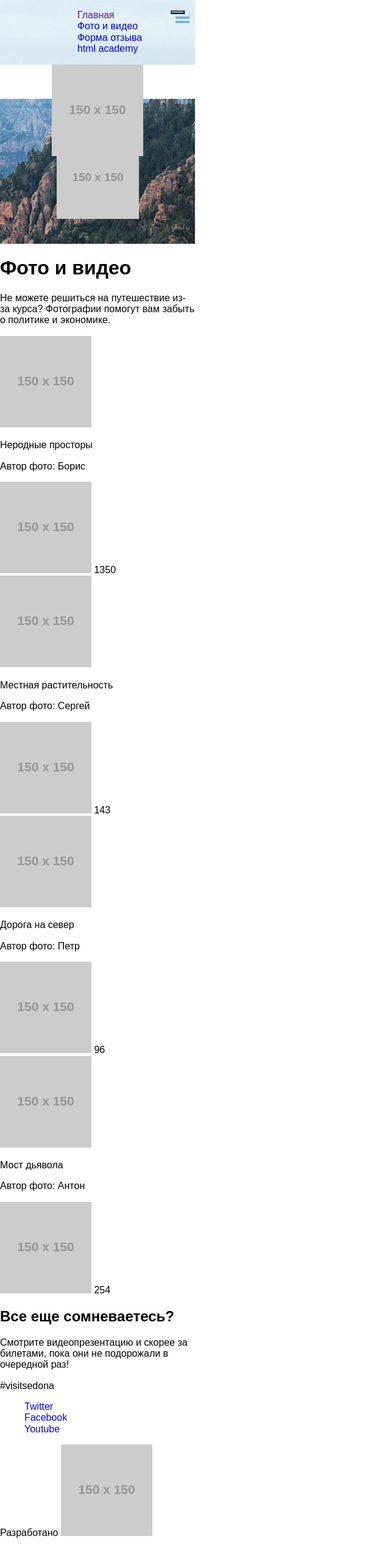
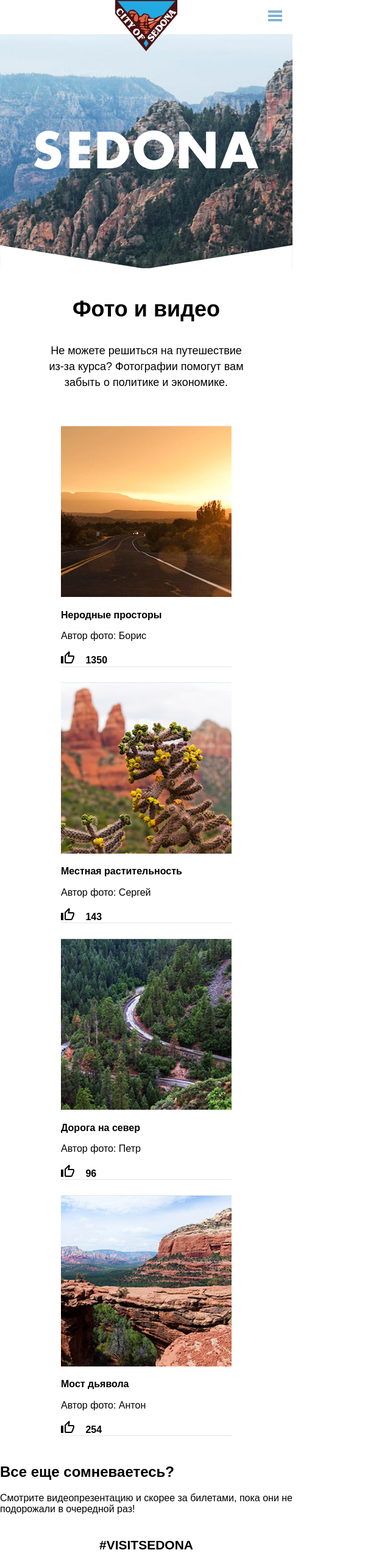
Before and after one commit to HerzogKlaus/1546623-sedona-20, a website: page source/photo.html in a window 1280 px wide. Shown: the top 2560 px of the page at 61% size, without its empty margins (0-640 px from the left). Before the commit the page ends 2524 px from the top, so only its background shows below. Drawn offline with nearby package versions, Linux system fonts and the light colour scheme; files that its build step writes are made by us from their sources; placeholder pictures from the web are drawn by us.

Commit message:
module3-task1

```diff
--- a/source/less/blocks/advantages.less
+++ b/source/less/blocks/advantages.less
@@ -14,15 +14,18 @@
     text-transform: uppercase;
     font-style: normal;
     font-weight: bold;
-    line-height: 26px;
+    line-height: @main-line-height;
   }
 
   &__desc{
     text-align: center;
     text-transform: uppercase;
-    line-height: 26px;
+    line-height: @main-line-height;
   }
 
+  &__icons{
+    padding: 35px 25px;
+  }
 }
 
 .advantage{
@@ -32,23 +35,53 @@
     justify-content: space-between;
     align-items: center;
     flex-direction: column;
-    background-color: @bg-blue;
-    padding: 55px 0 39px 0;
+    background-color: @main-blue;
+    padding: 84px 0 39px 0;
   }
 
   &--gray{
     background: @bg-gray;
-    color: #000
+    width: 100%;
+    display: flex;
+    flex-direction: column;
+    justify-content: center;
+    align-items: center;
+    padding-bottom: 25px;
+    padding-top: 25px;
+
+    & .advantage__title{
+      color: #000;
+    }
+
+    & .advantage__number{
+      color: #000;
+    }
+
+    & .advantage__desc{
+      color: #000;
+      width: 68%;
+    }
+
+    &:after{
+      content: ".";
+      width: 70%;
+      background: #D6D6D6;
+      height: 1px;
+    }
+
+    &:nth-last-child(1):after{
+      display: none;
+    }
   }
 
   &__title{
     color: #fff;
     font-size: @main-font-size;
-    line-height: 26px;
+    line-height: @main-line-height;
   }
 
   &__number{
-    line-height: 26px;
+    line-height: @main-line-height;
     color: #fff;
     text-align: center;
     &:before{
@@ -62,11 +95,35 @@
   &__triangle{
     position: absolute;
     top: 0;
+    width: 100%;
   }
 
   &__desc{
     text-transform: uppercase;
     color: #fff;
-    line-height: 26px;
+    line-height: @main-line-height;
   }
+
+  &__image{
+    width: 100%;
+      & img{
+        width: 100%;
+      }
+  }
+
+  &__icon{
+    &-title{
+      text-transform: uppercase;
+      font-size: @main-font-size;
+      line-height: @main-line-height
+    }
+    &-desc{
+      text-transform: uppercase;
+      font-size: @main-font-size;
+      line-height: @main-line-height;
+      width: 75%;
+      padding-left: 45px;
+    }
+  }
+  text-align: left;
 }
--- a/source/less/blocks/footer.less
+++ b/source/less/blocks/footer.less
@@ -1,2 +1,44 @@
 @import "../variables.less";
 @import "../mixins.less";
+
+.footer{
+  display: flex;
+  flex-direction: column;
+  justify-content: center;
+  align-items: center;
+
+  &__hashtag{
+    font-size: 21px;
+    font-weight: bold;
+    text-transform: uppercase;
+  }
+
+  &__social-links ul{
+    display: flex;
+    flex-direction: row;
+    padding: 0;
+  }
+
+  &__social-links li{
+    width: 46px;
+    height: 48px;
+    background: @main-blue;
+    display: flex;
+    justify-content: center;
+    align-items: center;
+    margin: 0px 6px;
+  }
+
+  &__copyright{
+    display: flex;
+    justify-content: center;
+    align-items: center;
+    text-transform: uppercase;
+    padding-top: 15px;
+    padding-bottom: 26px;
+  }
+}
+
+.copyright__title{
+  margin-right: 6px;
+}
--- a/source/less/blocks/header.less
+++ b/source/less/blocks/header.less
@@ -3,7 +3,7 @@
 @import "../normalize.less";
 
 body {
-  width: 320px;
+  width: 480px;
   font-family: @main-font;
 }
 
@@ -20,34 +20,37 @@ ul{
   background: url("../img/bg-back-mobile@1x.jpg") no-repeat center top / cover;
   display: flex;
   flex-direction: column;
-  justify-content: flex-start;
+  justify-content: center;
   align-items: center;
   position: relative;
-  height: 400px;
+  height: 440px;
 
   &__burger-menu {
     display: flex;
     flex-direction: column;
     position: absolute;
     right: 0;
+    top: 0;
+    z-index: 2;
     width: 23px;
     height: 4px;
-    background-color: @bg-blue;
+    background-color: @main-blue;
     margin-top: 17px;
     margin-right: 17px;
+    border: 0;
 
     &:before {
       content: " ";
       width: 23px;
       height: 4px;
-      background-color: @bg-blue;
+      background-color: @main-blue;
       margin-top: 7px;
     }
     &:after {
       content: " ";
       width: 23px;
       height: 4px;
-      background-color: @bg-blue;
+      background-color: @main-blue;
       margin-top: 3px;
     }
   }
@@ -58,21 +61,25 @@ ul{
     justify-content: center;
     background: #fff;
     height: 56px;
-    width: 320px;
+    width: 480px;
+    position: absolute;
+    top: 0;
+    left: 0;
   }
 
   &__title {
     display: flex;
     justify-content: center;
-    padding-top: 62px;
+    padding-top: 52px;
     img {
-      width: 90%;
+      width: 80%;
     }
   }
 
   &__triangle {
     position: absolute;
-    bottom: 0;
+    bottom: -1px;
     margin-top: 28px;
+    width: 100%;
   }
 }
--- a/source/less/blocks/photos.less
+++ b/source/less/blocks/photos.less
@@ -1,2 +1,53 @@
 @import "../variables.less";
 @import "../mixins.less";
+
+.photos {
+  display: flex;
+  flex-direction: column;
+  justify-content: center;
+  align-items: center;
+
+  &__header {
+    text-align: center;
+    font-size: @main-font-size;
+    line-height: @main-line-height;
+    display: flex;
+    flex-direction: column;
+    justify-content: center;
+    align-items: center;
+    padding-top: 30px;
+    padding-bottom: 40px;
+  }
+
+  &__desc {
+    width: 67%;
+  }
+}
+
+.photo {
+  display: flex;
+  flex-direction: column;
+  width: 100%;
+  padding-bottom: 25px;
+  &__title {
+    font-weight: bold;
+  }
+  &:before {
+    content: " ";
+    width: 100%;
+    height: 1px;
+    background: #e5e5e5;
+  }
+
+  &:after {
+    content: " ";
+    width: 100%;
+    height: 1px;
+    background: #e5e5e5;
+  }
+
+  &__likes-quantity {
+    margin-left: 14px;
+    font-weight: bold;
+  }
+}
--- a/source/less/variables.less
+++ b/source/less/variables.less
@@ -1,4 +1,6 @@
 @main-font: "PT Sans", "Arial", sans-serif;
 @main-font-size: 18px;
-@bg-blue: #81B3D2;
+@main-blue: #81B3D2;
+@main-blue-hover: #669EC0;
 @bg-gray: #EEEEEE;
+@main-line-height: 26px;
--- a/source/photo.html
+++ b/source/photo.html
@@ -9,26 +9,28 @@
 <body>
   <div class="wrapper">
     <header class="header">
-      <button class="header__burger-menu">
-      </button>
-      <nav class="header__menu header__menu--opened">
+      <span class="header__burger-menu">
+
+      </span>
+      <!--<nav class="header__menu header__menu--opened">
         <ul class="menu__links">
           <li class="menu__link menu__link--active"><a href="">Главная</a></li>
           <li class="menu__link"><a href="#">Фото и видео</a></li>
           <li class="menu__link"><a href="#">Форма отзыва</a></li>
           <li class="menu__link"><a href="#">html academy</a></li>
         </ul>
-      </nav>
+      </nav>-->
       <div class="header__wrapper">
         <div class="header__logo">
           <a href="#" class="header__logo-link">
-            <img src="https://via.placeholder.com/150x150" alt="City Of Sedona">
+            <img src="./img/logo-sedona-mobile.svg" alt="City Of Sedona">
           </a>
         </div>
       </div>
       <div class="header__title">
-        <img src="https://via.placeholder.com/150x150" alt="Sedona">
+        <img src="./img/text-sedona.svg" alt="Sedona">
       </div>
+      <img class="header__triangle" src="./img/bg-intro-triangle-mobile.svg" alt="triangle" />
     </header>
     <section class="photos">
       <div class="photos__header">
@@ -42,13 +44,13 @@
       <div class="photos__block">
         <div class="photo">
           <a class="photo__link" href="#">
-            <img src="https://via.placeholder.com/150x150" alt="photo" class="photo__image">
+            <img src="./img/photo-sunset-mobile@1x.jpg" alt="photo" class="photo__image">
           </a>
           <div class="photo__desc">
             <p class="photo__title">Неродные просторы</p>
             <p class="photo__author">Автор фото: Борис</p>
             <div class="photo__likes">
-              <img src="https://via.placeholder.com/150x150" alt="like icon" class="photo__like-icon">
+              <img src="./img/icon-like.svg" alt="like icon" class="photo__like-icon">
               <span class="photo__likes-quantity">
                 1350
               </span>
@@ -57,13 +59,13 @@
         </div>
         <div class="photo">
           <a class="photo__link" href="#">
-            <img src="https://via.placeholder.com/150x150" alt="photo" class="photo__image">
+            <img src="./img/photo-cactus-mobile@1x.jpg" alt="photo" class="photo__image">
           </a>
           <div class="photo__desc">
             <p class="photo__title">Местная растительность</p>
             <p class="photo__author">Автор фото: Сергей</p>
             <div class="photo__likes">
-              <img src="https://via.placeholder.com/150x150" alt="like icon" class="photo__like-icon">
+              <img src="./img/icon-like.svg" alt="like icon" class="photo__like-icon">
               <span class="photo__likes-quantity">
                 143
               </span>
@@ -72,13 +74,13 @@
         </div>
         <div class="photo">
           <a class="photo__link" href="#">
-            <img src="https://via.placeholder.com/150x150" alt="photo" class="photo__image">
+            <img src="./img/photo-roads-mobile@1x.jpg" alt="photo" class="photo__image">
           </a>
           <div class="photo__desc">
             <p class="photo__title">Дорога на север</p>
             <p class="photo__author">Автор фото: Петр</p>
             <div class="photo__likes">
-              <img src="https://via.placeholder.com/150x150" alt="like icon" class="photo__like-icon">
+              <img src="./img/icon-like.svg" alt="like icon" class="photo__like-icon">
               <span class="photo__likes-quantity">
                 96
               </span>
@@ -87,13 +89,13 @@
         </div>
         <div class="photo">
           <a class="photo__link" href="#">
-            <img src="https://via.placeholder.com/150x150" alt="photo" class="photo__image">
+            <img src="./img/photo-bridge-mobile@1x.jpg" alt="photo" class="photo__image">
           </a>
           <div class="photo__desc">
             <p class="photo__title">Мост дьявола</p>
             <p class="photo__author">Автор фото: Антон</p>
             <div class="photo__likes">
-              <img src="https://via.placeholder.com/150x150" alt="like icon" class="photo__like-icon">
+              <img src="./img/icon-like.svg" alt="like icon" class="photo__like-icon">
               <span class="photo__likes-quantity">
                 254
               </span>
@@ -114,9 +116,9 @@
       <p class="footer__hashtag">#visitsedona</p>
       <div class="footer__social-links">
         <ul>
-          <li><a class="social-links__item" href="#">Twitter</a></li>
-          <li><a class="social-links__item" href="#">Facebook</a></li>
-          <li><a class="social-links__item" href="#">Youtube</a></li>
+          <li><a class="social-links__item" href="#"><img src="./img/icon-twitter.svg" alt="Twitter"></a></li>
+          <li><a class="social-links__item" href="#"><img src="./img/icon-facebook.svg" alt="Facebook"></a></li>
+          <li><a class="social-links__item" href="#"><img src="./img/icon-youtube.svg" alt="YouTube"></a></li>
         </ul>
       </div>
       <div class="footer__copyright">
@@ -124,7 +126,7 @@
           Разработано
         </span>
         <a class="copyright__link" href="#">
-          <img src="https://via.placeholder.com/150x150" alt="htmlacademy" class="copyright_academy-logo">
+          <img src="./img/logo-htmlacademy.svg" alt="htmlacademy" class="copyright_academy-logo">
         </a>
       </div>
     </footer>
```
Also changed, not shown: source/form.html (+12 -10 lines), source/index.html (+9 -6 lines).
